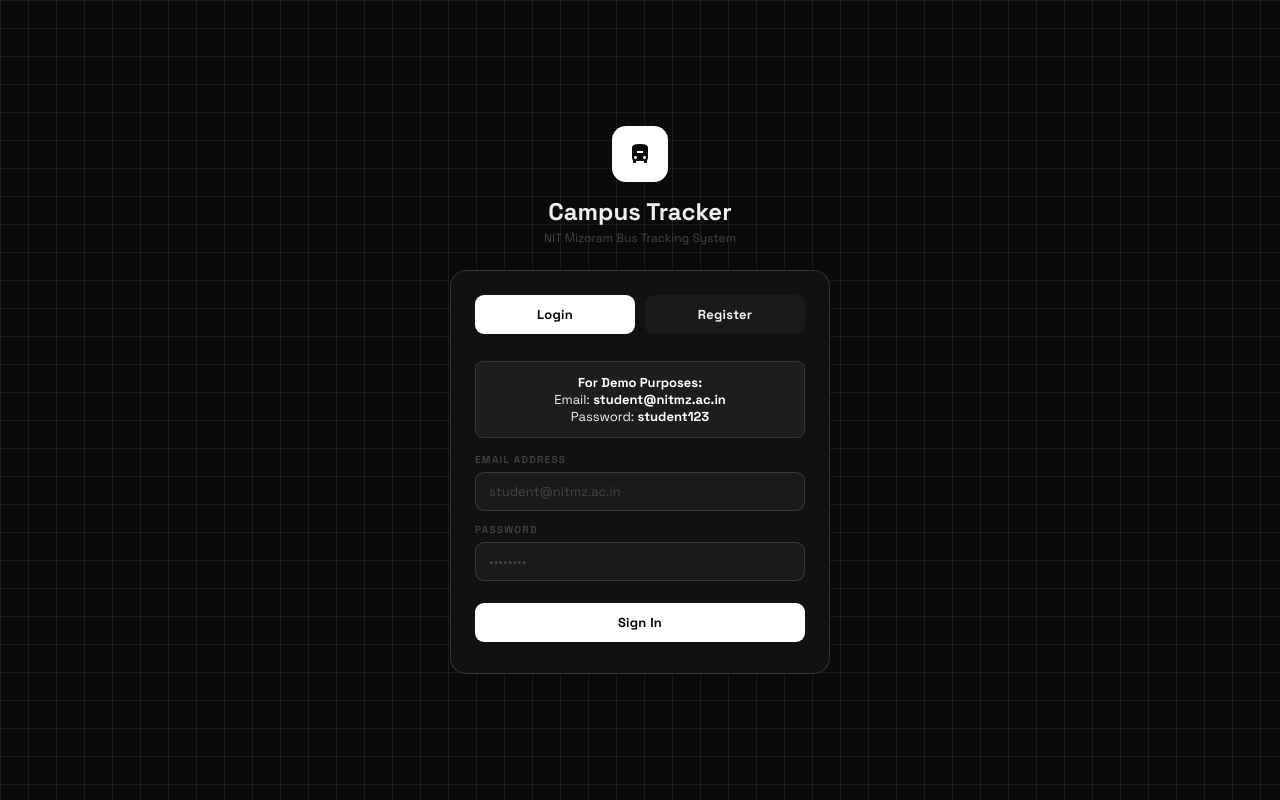
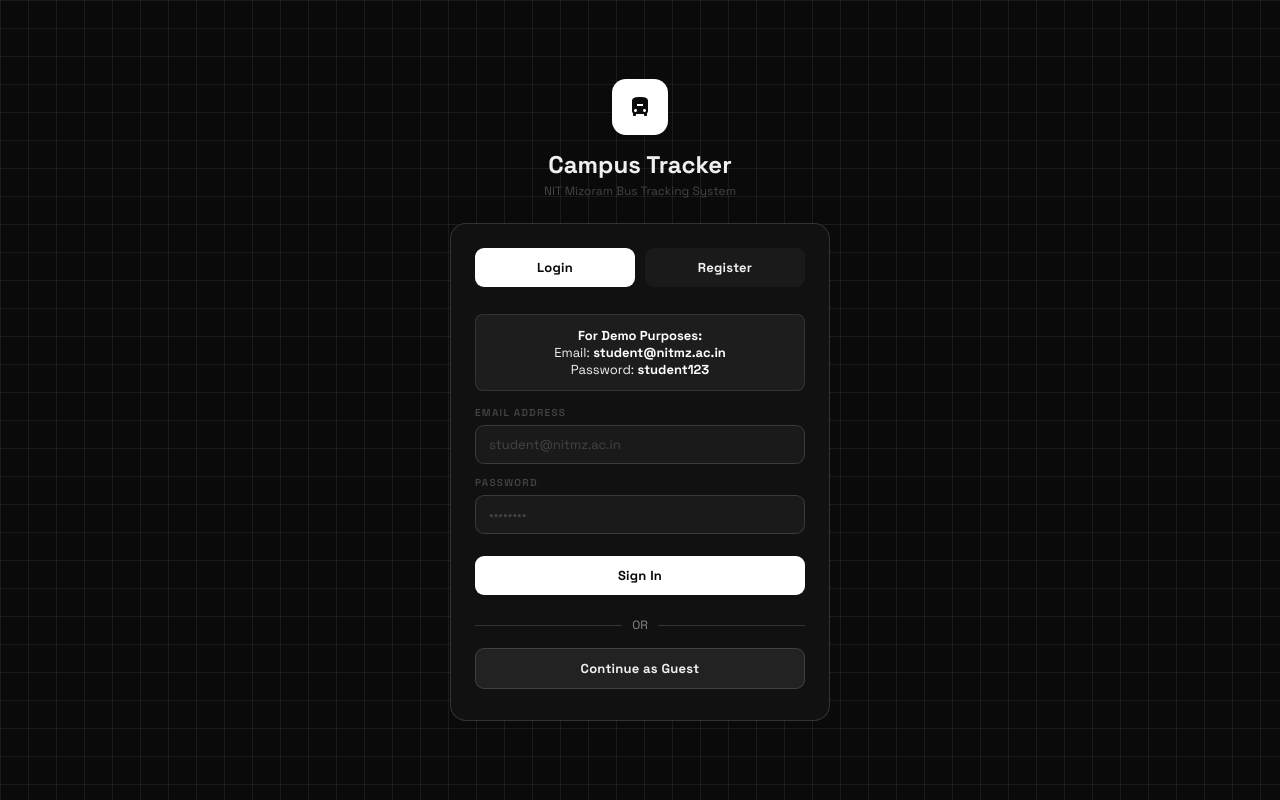
Before and after one commit to Dilipsahu01/nitmz-bus-tracker, a Python web app: template templates/login.html in a window 1280 px wide. Run offline with Jinja, Linux system fonts and the light colour scheme; the template is opened without the code that fills it, so the values that code supplies are empty.

Commit message:
feat: add one-click guest login button

```diff
--- a/templates/login.html
+++ b/templates/login.html
@@ -47,6 +47,16 @@
           </div>
           <button type="submit" class="lbtn2" style="background:var(--white);color:#0a0a0a;margin-top:10px;">
             Sign In
+          </button>
+
+          <div style="display: flex; align-items: center; margin: 15px 0;">
+            <hr style="flex: 1; border: none; border-top: 1px solid var(--border2);">
+            <span style="padding: 0 10px; color: var(--text2); font-size: 12px;">OR</span>
+            <hr style="flex: 1; border: none; border-top: 1px solid var(--border2);">
+          </div>
+
+          <button type="button" id="guestBtn" class="lbtn2" style="background:var(--surface3);color:var(--text);border:1px solid var(--border2);">
+            Continue as Guest
           </button>
         </form>
 
@@ -114,6 +124,20 @@
       }
     });
 
+    const guestBtn = document.getElementById('guestBtn');
+    guestBtn.addEventListener('click', async () => {
+      errEl.textContent = '';
+      const originalText = guestBtn.textContent;
+      guestBtn.textContent = 'Logging in...';
+      try {
+        await Auth.login('student@nitmz.ac.in', 'student123');
+        window.location.href = '/';
+      } catch (err) {
+        errEl.textContent = 'Guest login failed: ' + (err.message || 'Server error');
+        guestBtn.textContent = originalText;
+      }
+    });
+
     // Fetch hostels for dropdown
     apiFetch('/hostels', 'GET').then(res => {
       if(res.status === 'success') {
```
